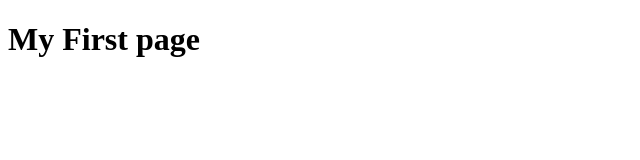
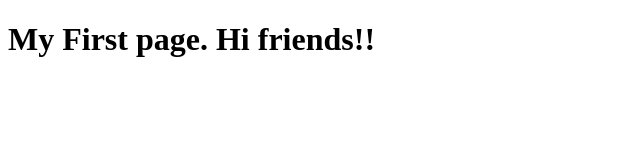
Before and after one commit to Shaktiswaraj419/Shaktiswaraj419.github.io, a plain HTML site: page site/index.html in a window 1280 px wide. Shown: the whole page, without its empty margins (0-640 px from the left). Drawn offline with Linux system fonts and the light colour scheme.

Commit message:
a small change

```diff
--- a/site/index.html
+++ b/site/index.html
@@ -6,7 +6,7 @@
 <body>
 
 
-<h1>My First page</h1>
+<h1>My First page. Hi friends!!</h1>
 
 
 <p></p>
```
